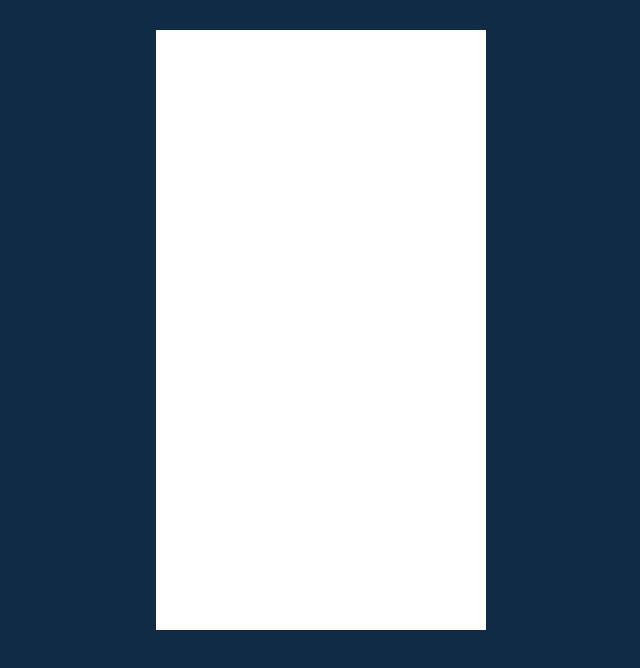
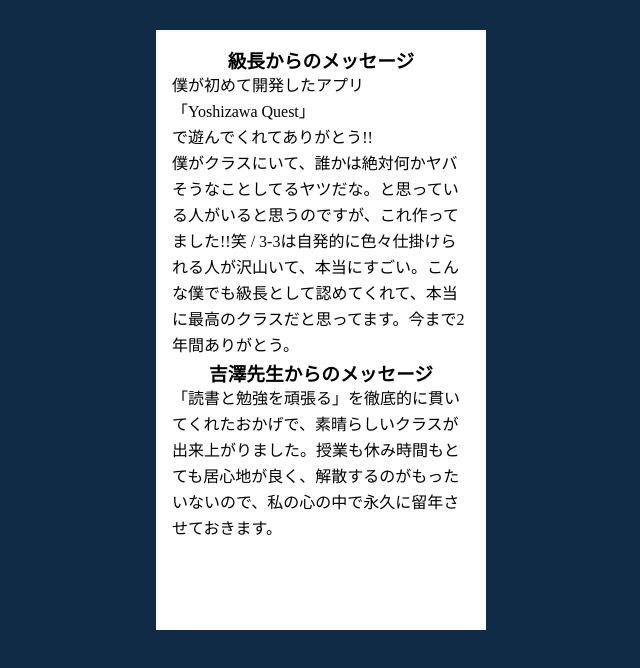
Before and after one commit to urassh/Yoshizawa-Quest, a React (Create React App) app: page /message in a window 1280 px wide. Before the commit this address had no page. Shown: the top 668 px of the page, without its empty margins (319-959 px from the left). Built offline with nearby package versions, Linux system fonts and the light colour scheme.

Commit message:
コンポーネント名をMessageに変更。
FinalViewだとわかりにくいので、このコンポーネントをMessageにした。

```diff
--- a/src/App.jsx
+++ b/src/App.jsx
@@ -1,7 +1,7 @@
 import {Top} from './Components/Top';
 import { Answer } from './Components/Answer';
 import { Result } from './Components/Result';
-import { FinalView } from './Components/FinalView';
+import { Message } from './Components/Message';
 import { BrowserRouter, Route, Routes } from 'react-router-dom';
 import styled from "styled-components";
 
@@ -13,7 +13,7 @@ const App = () => {
           <Route path={`${process.env.PUBLIC_URL}/`} element={<Top />} />
           <Route path={`${process.env.PUBLIC_URL}/answer`} element={<Answer />} />
           <Route path={`${process.env.PUBLIC_URL}/result`} element={<Result />} />
-          <Route path={`${process.env.PUBLIC_URL}/final`} element={<FinalView />} />
+          <Route path={`${process.env.PUBLIC_URL}/message`} element={<Message />} />
         </Routes>
       </QuizContainer>
     </BrowserRouter>
--- a/src/Components/FinalView.jsx
+++ /dev/null
@@ -1,26 +0,0 @@
-import '../App.css';
-import React from 'react';
-
-const FinalView = () => {
-    return(
-        <React.StrictMode>
-
-            <div className="messages">
-                <h3 className="final-classLeader">級長からのメッセージ</h3>
-                <p className='message'>
-                    僕が初めて開発したアプリ<br />「Yoshizawa Quest」<br />で遊んでくれてありがとう!!<br />
-                    僕がクラスにいて、誰かは絶対何かヤバそうなことしてるヤツだな。と思っている人がいると思うのですが、これ作ってました!!笑 / 3-3は自発的に色々仕掛けられる人が沢山いて、本当にすごい。さらにこんな僕でも級長として認めてくれる居心地の良さは本当に最高のクラスだと思ってます。今まで2年間ありがとう。
-                </p>
-            </div>
-            <div className="messages">
-                <h3 className="final-classLeader">吉澤先生からのメッセージ</h3>
-                <p className='message'>
-                「読書と勉強を頑張る」を徹底的に貫いてくれたおかげで、素晴らしいクラスが出来上がりました。授業も休み時間もとても居心地が良く、解散するのがもったいないので、私の心の中で永久に留年させておきます。
-                </p>
-            </div>
-        </React.StrictMode>
-
-    );
-}
-
-export {FinalView};
--- /dev/null
+++ b/src/Components/Message.jsx
@@ -0,0 +1,25 @@
+import '../App.css';
+import React from 'react';
+
+const Message = () => {
+    return(
+        <React.StrictMode>
+            <div className="messages leader">
+                <h3 className="title">級長からのメッセージ</h3>
+                <p className='message'>
+                    僕が初めて開発したアプリ<br />「Yoshizawa Quest」<br />で遊んでくれてありがとう!!<br />
+                    僕がクラスにいて、誰かは絶対何かヤバそうなことしてるヤツだな。と思っている人がいると思うのですが、これ作ってました!!笑 / 3-3は自発的に色々仕掛けられる人が沢山いて、本当にすごい。こんな僕でも級長として認めてくれて、本当に最高のクラスだと思ってます。今まで2年間ありがとう。
+                </p>
+            </div>
+            <div className="messages teacher">
+                <h3 className="title">吉澤先生からのメッセージ</h3>
+                <p className='message'>
+                「読書と勉強を頑張る」を徹底的に貫いてくれたおかげで、素晴らしいクラスが出来上がりました。授業も休み時間もとても居心地が良く、解散するのがもったいないので、私の心の中で永久に留年させておきます。
+                </p>
+            </div>
+        </React.StrictMode>
+
+    );
+}
+
+export {Message};
```
